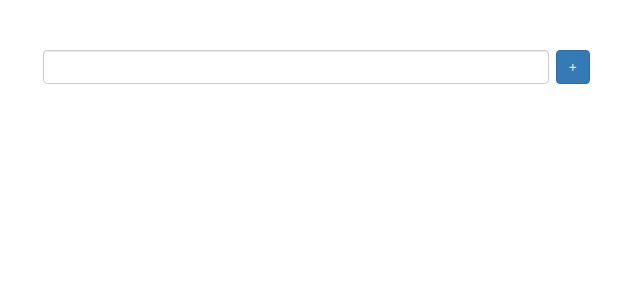
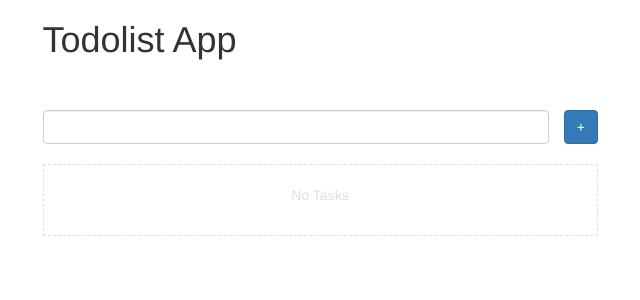
Before and after one commit to eldarmoore/todo-app, an Angular app: page / in a window 1280 px wide. Shown: the top 300 px of the page, without its empty margins (320-960 px from the left). Built offline with nearby package versions, Linux system fonts and the light colour scheme.

Commit message:
Modified styling and minor changes.

```diff
--- a/src/app/app.component.html
+++ b/src/app/app.component.html
@@ -1,6 +1,7 @@
 <div class="container">
   <div class="row">
     <div class="col-md-6 col-md-offset-3">
+      <h1>Todolist App</h1>
       <app-post-create></app-post-create>
       <app-post-list></app-post-list>
     </div>
--- a/src/app/components/posts/post-create/post-create.component.html
+++ b/src/app/components/posts/post-create/post-create.component.html
@@ -1,6 +1,6 @@
 <div class="row" style="margin-top: 50px;">
   <form (submit)="addTask(tasksForm)" #tasksForm="ngForm">
-    <div class="col-md-11" style="margin-right: -8px">
+    <div class="col-md-11">
       <input type="text" class="form-control" placeholder="Text input" name="content" ngModel required [placeholder]="errorMessage">
     </div>
     <div class="col-md-1" style="padding-left: 0">
--- a/src/app/components/posts/post-list/post-list.component.css
+++ b/src/app/components/posts/post-list/post-list.component.css
@@ -0,0 +1,32 @@
+.list-group-item {
+  border: none;
+  padding: 0;
+}
+
+.list-group li:first-child div {
+  border-top-right-radius: 4px;
+  border-top-left-radius: 4px;
+}
+.list-group li:last-child div {
+  margin-bottom: 0;
+  border-bottom-right-radius: 4px;
+  border-bottom-left-radius: 4px;
+}
+
+.list-group-item > div {
+  position: relative;
+  display: block;
+  padding: 10px 15px;
+  margin-bottom: -1px;
+  background-color: #fff;
+  border: 1px solid #ddd;
+}
+
+.if-empty-msg {
+  color: #e3dede;
+  width: 100%;
+  text-align: center;
+  padding: 20px;
+  margin-top: 20px;
+  border: 1px dashed #e3dede;
+}
--- a/src/app/components/posts/post-list/post-list.component.html
+++ b/src/app/components/posts/post-list/post-list.component.html
@@ -1,36 +1,37 @@
-<div class="row" style="margin-top: 30px;">
-  <div class="col-md-12" *ngIf="posts.length > 0">
+<div class="col-md-12" style="margin-top: 30px;" *ngIf="posts.length > 0">
   <ul class="list-group" >
     <li class="list-group-item" *ngFor="let post of posts">
       <div class="row" *ngIf="post.complete === false">
         <div class="col-md-1">
-            <input class="toggle" type="checkbox" (click)="toggleComplete(post)" [checked]="post.complete">
+          <input id="new-checkbox-{{post.id}}" class="toggle" type="checkbox" (click)="toggleComplete(post)" [checked]="post.complete">
         </div>
         <div class="col-md-9">
-            {{ post.content }}
+          <label for="new-checkbox-{{post.id}}">{{ post.content }}</label>
         </div>
         <div class="col-md-2">
-            <button class="badge center-block" (click)="onDelete(post.id)">X</button>
+          <button class="btn btn-danger pull-right" (click)="onDelete(post.id)" style="padding: 1px 6px"><span class="glyphicon glyphicon-trash" style="font-size: 10px"></span></button>
         </div>
       </div>
     </li>
   </ul>
-    <p *ngIf="posts.length <= 0" style="text-align: center; font-size: 1.7rem">No Tasks</p>
+  <hr>
+  <h2>Done</h2>
   <ul class="list-group" *ngIf="posts.length > 0">
-      <h2>Done</h2>
     <li class="list-group-item" *ngFor="let post of posts">
       <div class="row" *ngIf="post.complete === true">
         <div class="col-md-1">
-            <input class="toggle" type="checkbox" (click)="toggleComplete(post)" [checked]="post.complete">
+          <input id="completed-checkbox-{{post.id}}" class="toggle" type="checkbox" (click)="toggleComplete(post)" [checked]="post.complete">
         </div>
         <div class="col-md-9">
-            {{ post.content }}
+          <label for="completed-checkbox-{{post.id}}"><del style="color: #b8b8b8">{{ post.content }}</del></label>
         </div>
         <div class="col-md-2">
-            <button class="badge center-block" (click)="onDelete(post.id)">X</button>
+          <button class="btn btn-danger pull-right" (click)="onDelete(post.id)" style="padding: 1px 6px"><span class="glyphicon glyphicon-trash" style="font-size: 10px"></span></button>
         </div>
       </div>
     </li>
   </ul>
 </div>
+<div class="col-md-12 if-empty-msg">
+  <p id="message">No Tasks</p>
 </div>
--- a/src/app/components/posts/post-list/post-list.component.ts
+++ b/src/app/components/posts/post-list/post-list.component.ts
@@ -29,11 +29,6 @@ export class PostListComponent implements OnInit {
     this.postsSub.unsubscribe();
   }
 
-  // onDelete(id) {
-  //   this.postsService.removePost(id);
-  // }
-
-  // Service is now available as this.todoDataService
   toggleComplete(post) {
     this.postsService.toggleComplete(post);
   }
```
Lines whose indentation alone changed are shown as unchanged.
